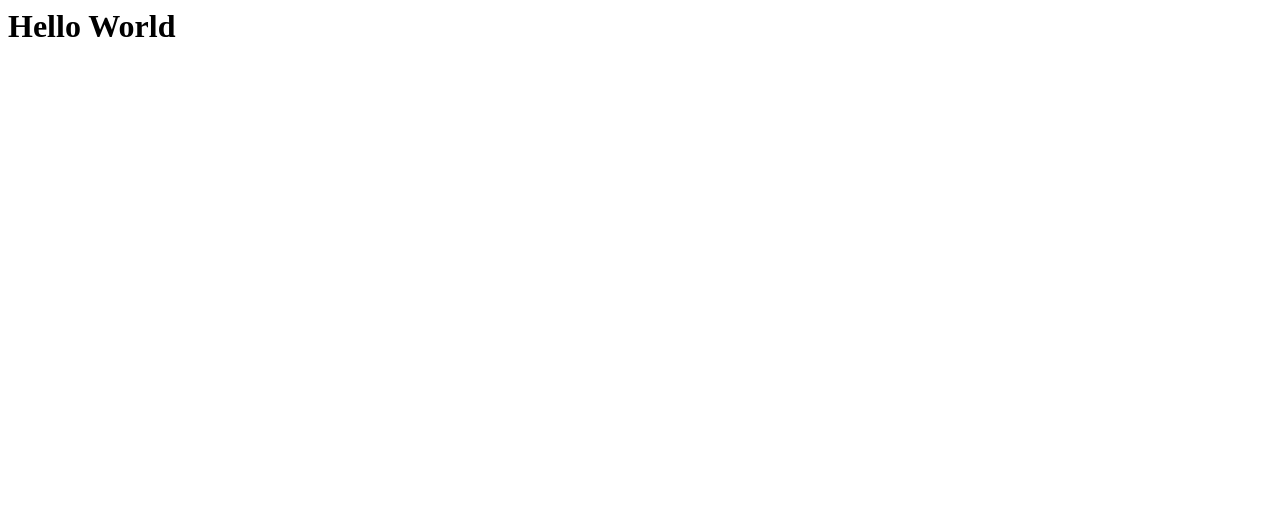
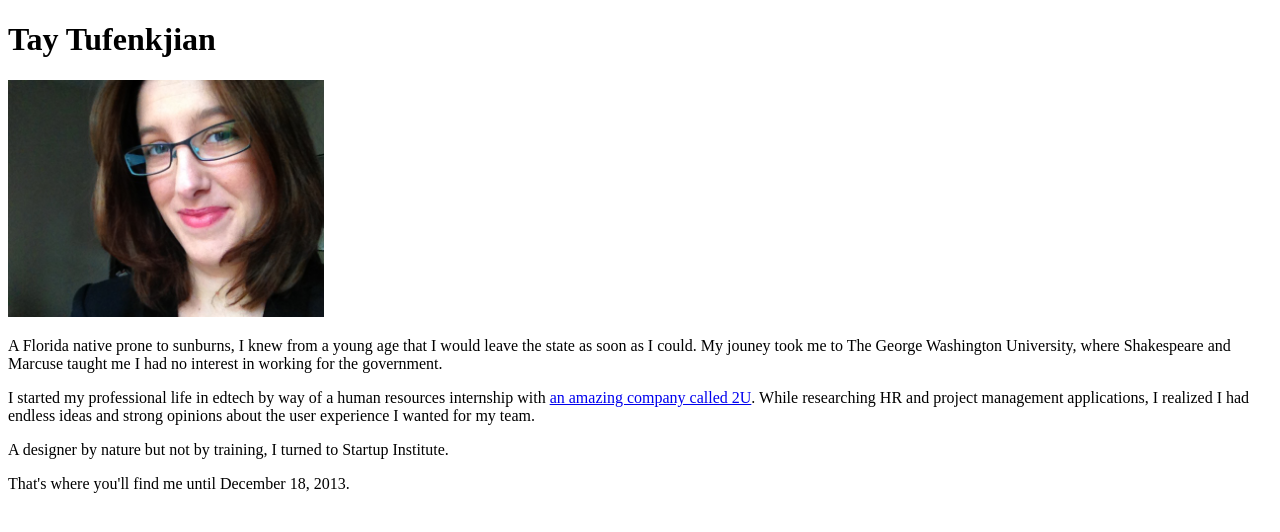
Before and after one commit to TayTufenkjian/taytufenkjian.github.io, a plain HTML site: page index.html in a window 1280 px wide. Drawn offline with Linux system fonts and the light colour scheme.

Commit message:
photo and first paragraphs

```diff
--- a/index.html
+++ b/index.html
@@ -1 +1,23 @@
-<h1>Hello World</h1>
+<!DOCTYPE html>
+<html>
+
+<head>
+</head>
+
+<body>
+	<h1>Tay Tufenkjian</h1>
+
+	<img src="profile-pic.jpg" width="25%"/>
+	<p> A Florida native prone to sunburns, I knew from a young age that I would leave the state as soon as I could.  My jouney took me to The George Washington University, where Shakespeare and Marcuse taught me I had no interest in working for the government.</p>
+
+	<p>I started my professional life in edtech by way of a human resources internship with <a href="http://2u.com/">an amazing company called 2U</a>.  While researching HR and project management applications, I realized I had endless ideas and strong opinions about the user experience I wanted for my team.</p>
+
+	<p>A designer by nature but not by training, I turned to Startup Institute.</p>
+
+	<p>That's where you'll find me until December 18, 2013. </p>
+</body>
+
+
+
+
+</html>
```
Also changed, not shown: profile-pic.JPG (added), 1 other file.
